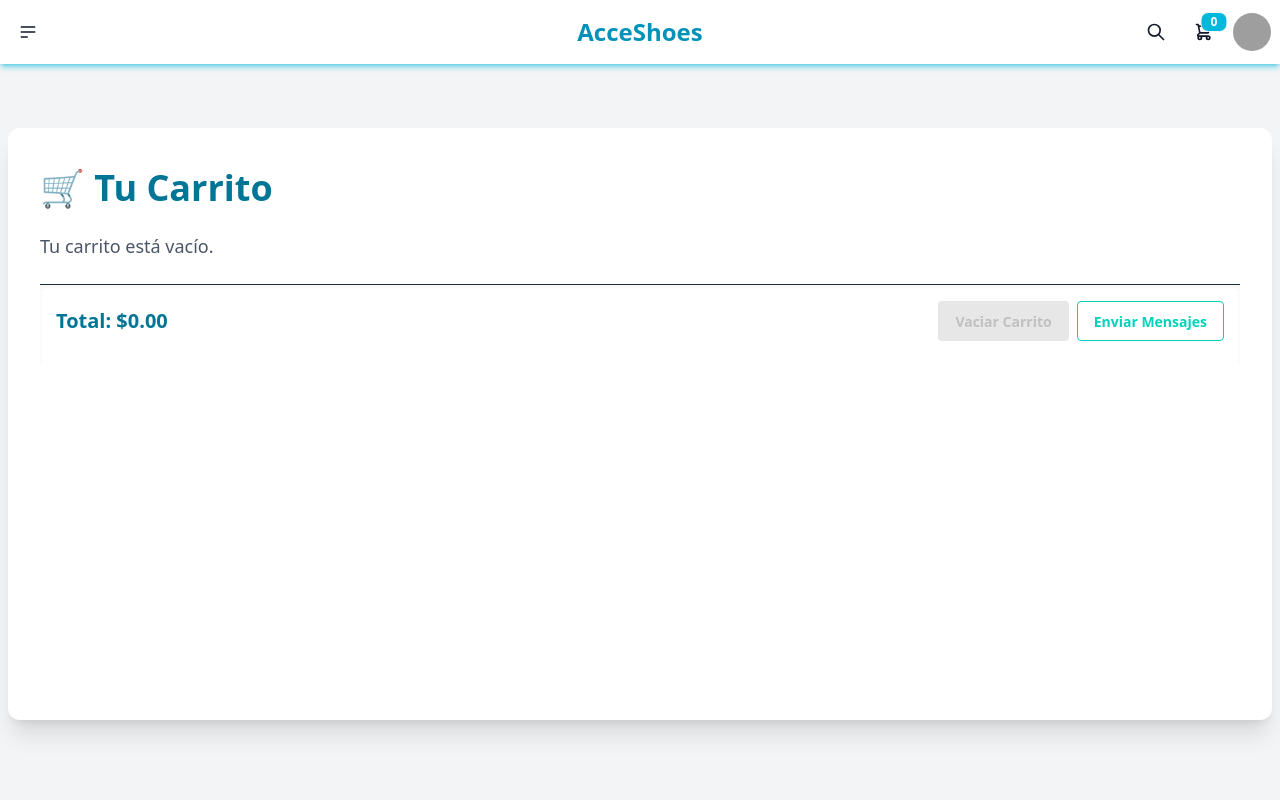
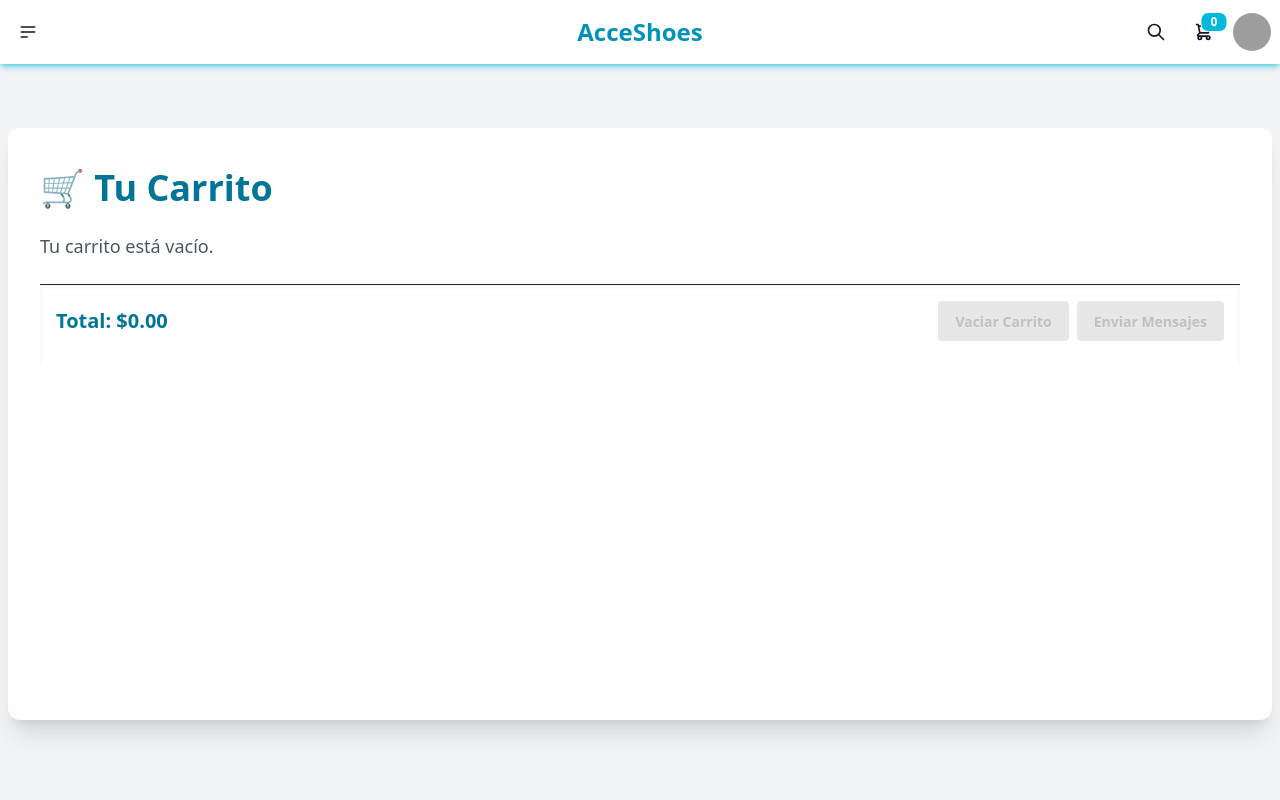
Before and after one commit to Varelaso32/Proyect-AcceShoes, an Angular app: page /cart in a window 1280 px wide. Shown: the top 800 px of the page. Built offline with nearby package versions, Linux system fonts and the light colour scheme; grey boxes are pictures that could not be loaded.

Commit message:
🐞 fix: Carrito
Deshabilitacion de botones

```diff
--- a/src/app/Shared/components/cart/cart.component.html
+++ b/src/app/Shared/components/cart/cart.component.html
@@ -50,7 +50,9 @@
           <button (click)="clearCart()" class="btn btn-outline btn-warning" [disabled]="cartItems.length === 0">
             Vaciar Carrito
           </button>
-          <button class="btn btn-outline btn-accent" [routerLink]="['/chat']">Enviar Mensajes</button>
+          <button class="btn btn-outline btn-accent" [routerLink]="['/chat']" [disabled]="cartItems.length === 0">
+            Enviar Mensajes
+          </button>
         </div>
       </div>
     </div>
```
